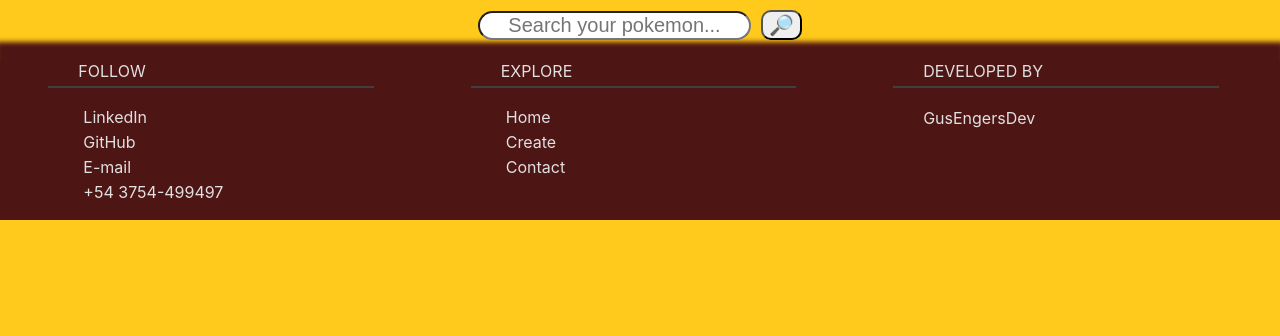
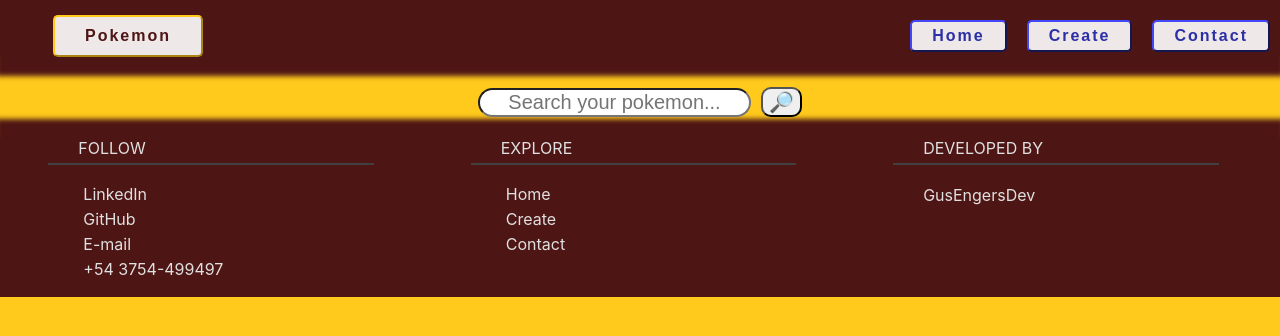
Before and after one commit to GusEngers/PI-Pokemon, a React (Create React App) app in the folder client/: page /search/1 in a window 1280 px wide. Shown: the top 336 px of the page. Built offline with nearby package versions, Linux system fonts and the light colour scheme; no server answers.

Commit message:
NavBar creada, estilos añadidos e implementación en todas las rutas

```diff
--- a/client/src/components/Bars/NavBar/NavBar.jsx
+++ b/client/src/components/Bars/NavBar/NavBar.jsx
@@ -1,22 +1,23 @@
 import React from 'react';
 import { Link } from 'react-router-dom';
+import style from './NavBar.module.css';
 
 export default function NavBar() {
   return (
-    <nav>
-      <div>
-        <Link to={'/'}>
+    <nav className={style.container}>
+      <div className={style.first_buttons}>
+        <Link to={'/'} style={{ textDecoration: 'none' }}>
           <button>Pokemon</button>
         </Link>
       </div>
-      <div>
-        <Link to={'/home'}>
+      <div className={style.second_buttons}>
+        <Link to={'/home'} style={{ textDecoration: 'none' }}>
           <button>Home</button>
         </Link>
-        <Link to={'/create'}>
+        <Link to={'/create'} style={{ textDecoration: 'none' }}>
           <button>Create</button>
         </Link>
-        <Link to={'/contact'}>
+        <Link to={'/contact'} style={{ textDecoration: 'none' }}>
           <button>Contact</button>
         </Link>
       </div>
--- /dev/null
+++ b/client/src/components/Bars/NavBar/NavBar.module.css
@@ -0,0 +1,76 @@
+.container {
+  background-color: rgb(78, 21, 21);
+  box-shadow: 0 15px 5px 4px rgb(78, 21, 21);
+  margin-bottom: 30px;
+  padding-top: 15px;
+  display: flex;
+}
+
+.first_buttons {
+  display: flex;
+  width: 20%;
+  justify-content: center;
+}
+
+.first_buttons button {
+  font-size: 16px;
+  font-weight: bold;
+  color: rgb(78, 21, 21);
+  border-radius: 5px;
+  border-color: #ffca1c;
+  letter-spacing: 2px;
+  background-color: rgba(255, 255, 255, 0.9);
+  padding: 10px 30px;
+}
+
+.first_buttons button:hover {
+  background-color: rgba(255, 255, 255, 0.8);
+  transform: translateY(7px);
+  cursor: pointer;
+}
+
+.second_buttons {
+  display: flex;
+  flex-wrap: wrap;
+  width: 80%;
+  align-items: center;
+  justify-content: flex-end;
+}
+
+.second_buttons button {
+  font-size: 16px;
+  font-weight: bold;
+  color: #2c2fa5;;
+  border-radius: 5px;
+  border-color: #2c2fa5;;
+  letter-spacing: 2px;
+  background-color: rgba(255, 255, 255, 0.9);
+  padding: 5px 20px;
+  margin: 0 10px;
+}
+
+.second_buttons button:hover {
+  background-color: rgba(255, 255, 255, 0.8);
+  transform: translateY(7px);
+  cursor: pointer;
+}
+
+@media (max-width: 800px) {
+  .container {
+    flex-direction: column;
+  }
+
+  .first_buttons {
+    width: 100%;
+  }
+
+  .second_buttons {
+    width: 100%;
+    justify-content: center;
+    flex-direction: column;
+  }
+
+  .second_buttons button {
+    margin-top: 10px;
+  }
+}
--- a/client/src/pages/Contact/Contact.jsx
+++ b/client/src/pages/Contact/Contact.jsx
@@ -1,5 +1,11 @@
 import React from 'react';
+import NavBar from '../../components/Bars/NavBar/NavBar';
 
 export default function Contact() {
-  return <h1>Contact Page</h1>;
+  return (
+    <>
+      <NavBar />
+      <h1>Contact Page</h1>
+    </>
+  )
 }
--- a/client/src/pages/Create/Create.jsx
+++ b/client/src/pages/Create/Create.jsx
@@ -1,5 +1,11 @@
 import React from 'react';
+import NavBar from '../../components/Bars/NavBar/NavBar';
 
 export default function Create() {
-  return <h1>Create Page</h1>;
+  return (
+    <>
+      <NavBar />
+      <h1>Create Page</h1>
+    </>
+  )
 }
--- a/client/src/pages/Home/Home.jsx
+++ b/client/src/pages/Home/Home.jsx
@@ -2,6 +2,7 @@ import React from 'react';
 /* import { useSearchParams } from 'react-router-dom' */
 import { connect } from 'react-redux';
 import FilterBar from '../../components/Bars/FilterBar/FilterBar';
+import NavBar from '../../components/Bars/NavBar/NavBar';
 import SearchBar from '../../components/Bars/SearchBar/SearchBar';
 import ListCards from '../../components/ListCards/ListCards';
 import {
@@ -31,6 +32,7 @@ class Home extends React.Component {
     } else {
       return (
         <>
+          <NavBar />
           <SearchBar />
           <FilterBar />
           <ListCards
--- a/client/src/pages/Search/Search.jsx
+++ b/client/src/pages/Search/Search.jsx
@@ -3,6 +3,7 @@ import { useDispatch, useSelector } from 'react-redux';
 import { useParams } from 'react-router-dom';
 import SearchBar from '../../components/Bars/SearchBar/SearchBar';
 import { obtainedPokemon } from '../../redux/actions';
+import NavBar from '../../components/Bars/NavBar/NavBar';
 
 export default function Search() {
   const dispatch = useDispatch();
@@ -23,6 +24,7 @@ export default function Search() {
   }
   return (
     <div>
+      <NavBar />
       <SearchBar />
       <h1>{pokemon.name}</h1>
     </div>
```
